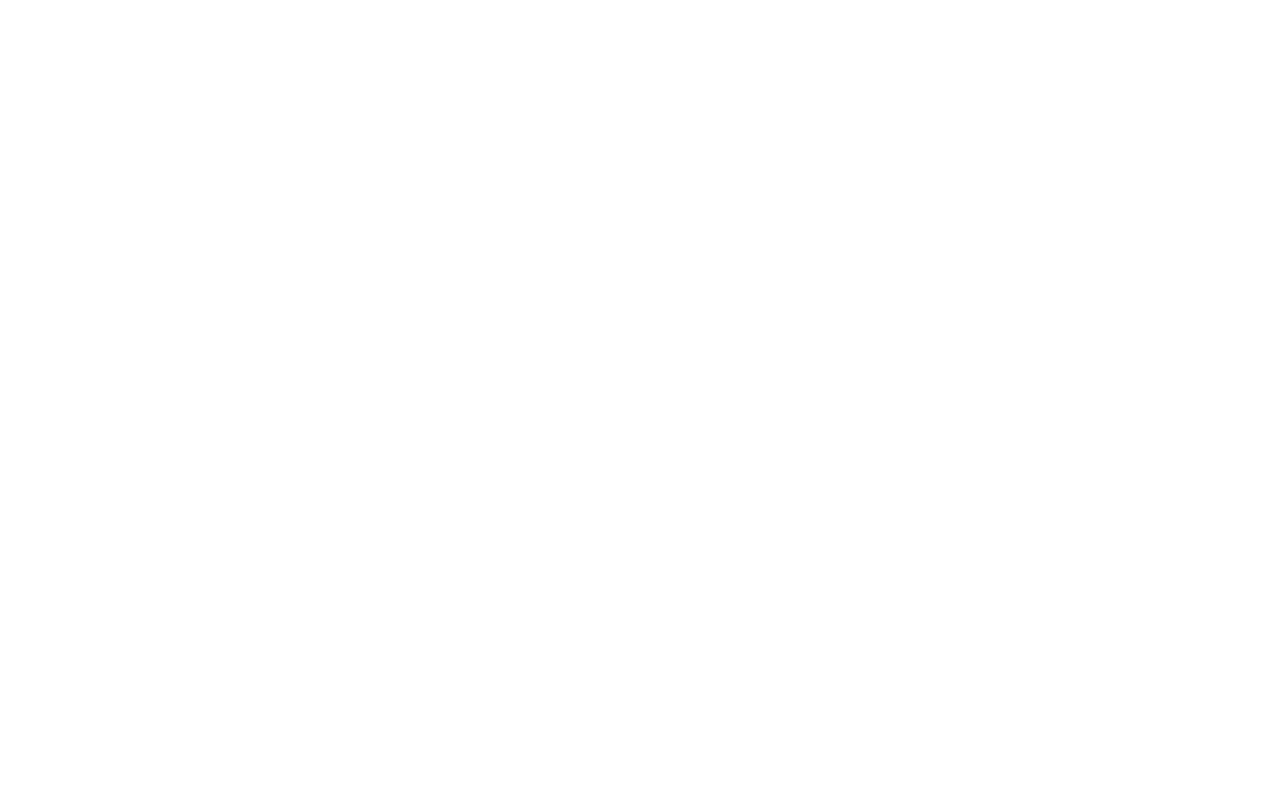
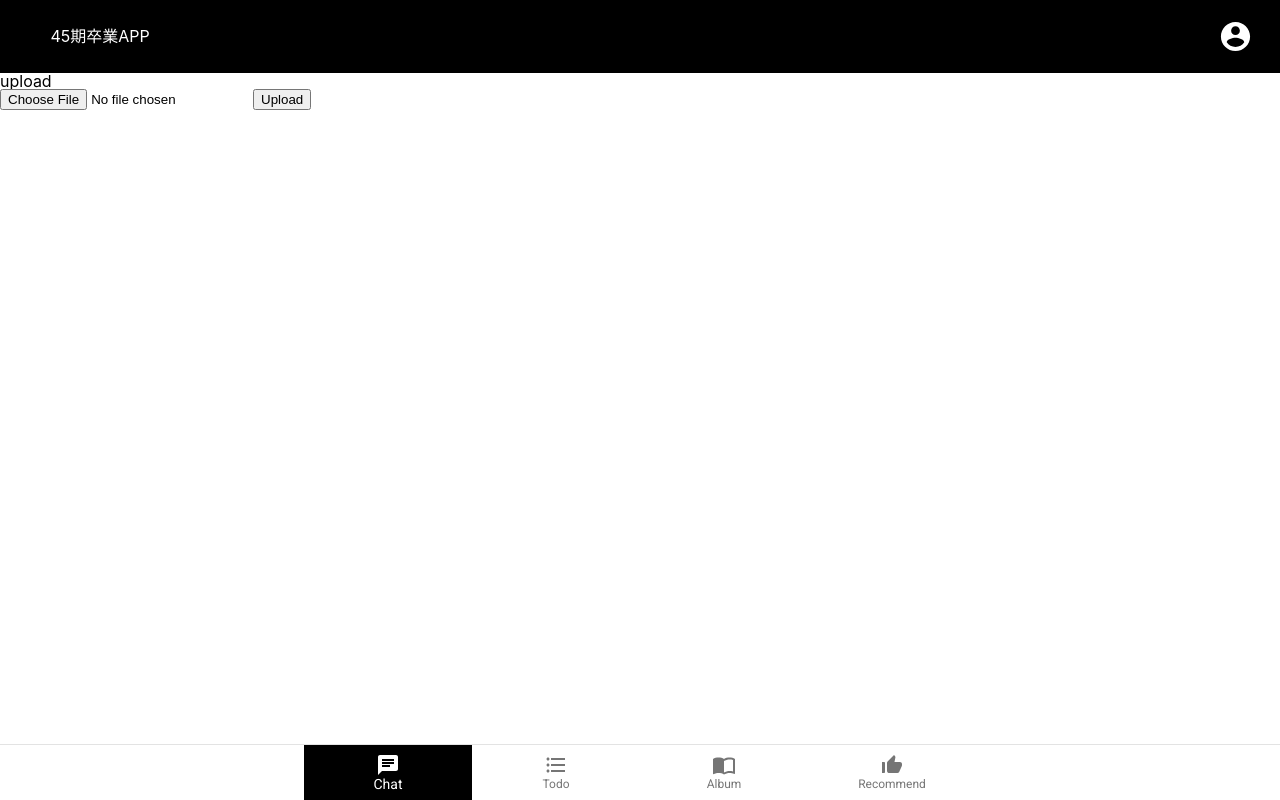
Before and after one commit to masato5579/45ki-project, a React (Create React App) app: page /UpLoad in a window 1280 px wide. Built offline with nearby package versions, Linux system fonts and the light colour scheme.

Commit message:
画像アップロード機能

```diff
--- a/package.json
+++ b/package.json
@@ -8,6 +8,7 @@
     "@testing-library/jest-dom": "^5.11.4",
     "@testing-library/react": "^11.1.0",
     "@testing-library/user-event": "^12.1.10",
+    "firebase": "^8.2.7",
     "node-sass": "^5.0.0",
     "react": "^17.0.1",
     "react-dom": "^17.0.1",
--- a/src/App.js
+++ b/src/App.js
@@ -1,6 +1,8 @@
 import React from "react";
 import Room from "./components/Room";
 import Chat from "./components/Chat/Chat";
+
+import UpLoad from "./components/Profile/UpLoad";
 
 import { BrowserRouter as Router, Switch, Route } from "react-router-dom";
 
@@ -10,6 +12,7 @@ const App = () => {
       <Switch>
         <Route exact path="/" component={Room} />
         <Route exact path="/Chat" component={Chat} />
+        <Route exact path="/UpLoad" component={UpLoad} />
       </Switch>
     </Router>
   );
--- a/src/Firebase/firebase.js
+++ b/src/Firebase/firebase.js
@@ -1,4 +1,7 @@
 import firebase from "firebase/app";
+
+//firebase storage インポート（画像UPLOAD用）
+import "firebase/storage";
 
 const firebaseConfig = {
   apiKey: "AIzaSyDLHXvJp6zytavwT7xWvl45RuCfqyGduyU",
@@ -11,4 +14,7 @@ const firebaseConfig = {
 
 firebase.initializeApp(firebaseConfig);
 
+const storage_obj = firebase.storage();
+
 export default firebase;
+export const storage = storage_obj;
--- /dev/null
+++ b/src/components/Profile/UpLoad.js
@@ -0,0 +1,106 @@
+import React , { useState } from "react";
+import { Link } from "react-router-dom";
+
+import Header from "../common/Header";
+import Navigation from "../common/Navigation";
+import { storage } from "../../Firebase/firebase.js";
+
+//design 用
+import LinearProgress from "@material-ui/core/LinearProgress";
+import Typography from "@material-ui/core/Typography";
+import Box from "@material-ui/core/Box";
+
+const UpLoad = () => {
+  const [image, setImage] = useState("");
+  const [imageUrl, setImageUrl] = useState("");
+  const [error, setError] = useState("");
+  const [progress, setProgress] = useState(100);
+
+  //画像が更新された時のイベント
+  const handleImage = (event) => {
+    const image = event.target.files[0];
+    setImage(image);
+    console.log(image);
+    setError("");
+  };
+
+  const onSubmit = (event) => {
+    //ブラウザデフォルトの挙動を止める
+    event.preventDefault();
+    //画像が選択されていない時の処理
+    setError("");
+    if (image === "") {
+      console.log("ファイルが選択されていません");
+      setError("ファイルが選択されていません");
+      return;
+    }
+
+    // アップロード処理
+    console.log("アップロード処理");
+    const storageRef = storage.ref("images"); //どのフォルダの配下に入れるかを設定
+    const imagesRef = storageRef.child(image.name); //ファイル名
+
+    console.log("ファイルをアップする行為");
+    console.log("ファイルをアップする行為2");
+    const upLoadTask = imagesRef.put(image);
+    console.log("タスク実行前");
+
+    //upLoadTask 関数　でプログレスバーを表示
+    upLoadTask.on(
+      "state_changed",
+      (snapshot) => {
+        console.log("snapshot", snapshot);
+        const percent = (snapshot.bytesTransferred / snapshot.totalBytes) * 100;
+        console.log(percent + "% done");
+        setProgress(percent);
+      },
+      (error) => {
+        console.log("err", error);
+        setError("ファイルアップに失敗しました。" + error);
+        setProgress(100); //実行中のバーを消す
+      },
+      () => {
+        upLoadTask.snapshot.ref.getDownloadURL().then((downloadURL) => {
+          console.log("File available at", downloadURL);
+          setImageUrl(downloadURL);
+        });
+      }
+    );
+  };
+
+  return (
+    <div className="wapper">
+    <Header />
+      upload
+      {error && <div variant="danger">{error}</div>}
+
+      <form onSubmit={onSubmit}>
+        <input type="file" onChange={handleImage} />
+        <button onClick={onSubmit}>Upload</button>
+      </form>
+      {progress !== 100 && <LinearProgressWithLabel value={progress} />}
+      {imageUrl && (
+        <div>
+          <img width="400px" src={imageUrl} alt="uploaded" />
+        </div>
+      ) }
+      <Navigation />
+    </div>
+  );
+};
+
+function LinearProgressWithLabel(props) {
+  return (
+    <Box display="flex" alignItems="center">
+      <Box width="100%" mr={1}>
+        <LinearProgress variant="determinate" {...props} />
+      </Box>
+      <Box minWidth={35}>
+        <Typography variant="body2" color="textSecondary">{`${Math.round(
+          props.value
+        )}%`}</Typography>
+      </Box>
+    </Box>
+  );
+}
+export default UpLoad;
--- a/src/index.css
+++ b/src/index.css
@@ -11,5 +11,3 @@ code {
   font-family: source-code-pro, Menlo, Monaco, Consolas, 'Courier New',
     monospace;
 }
-.test {color:aliceblue;}
-.test {color:blue;}
```
Also changed, not shown: 1 other file (tests, documents, lock files or other folders).
